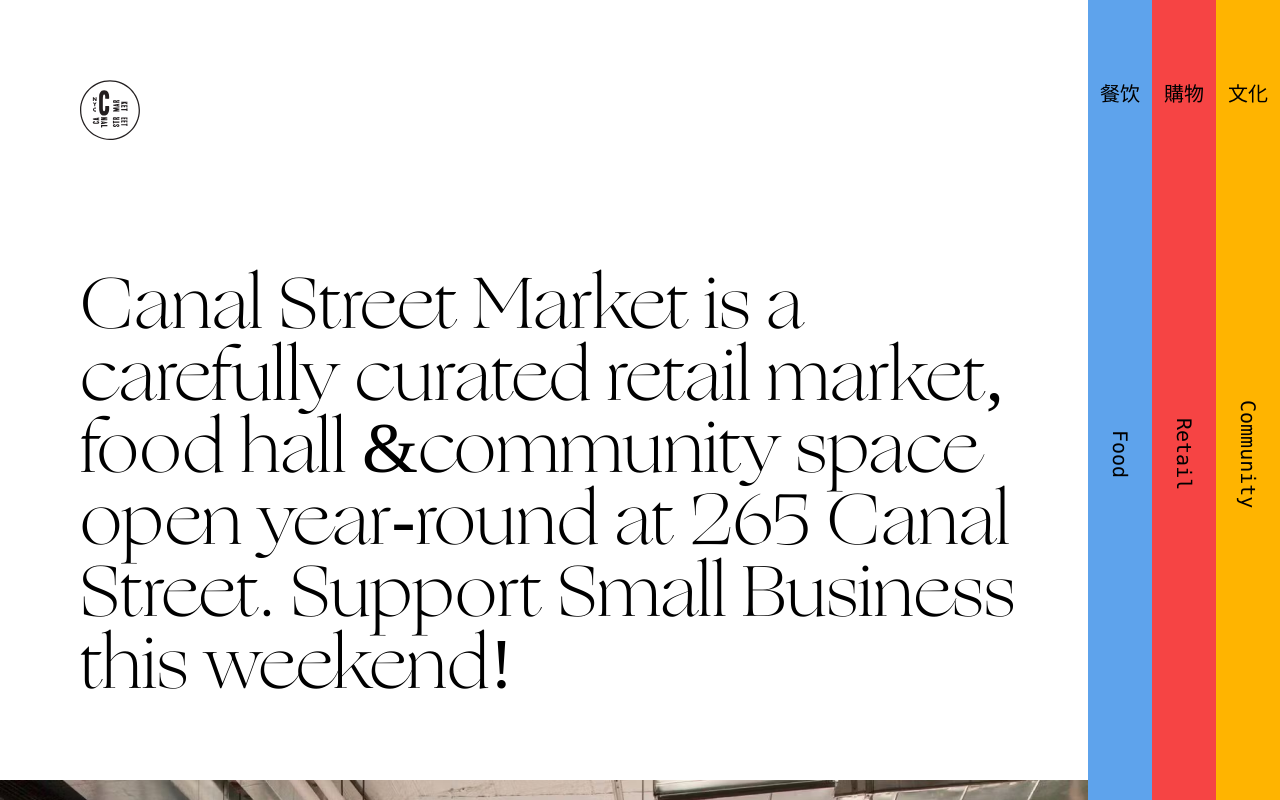
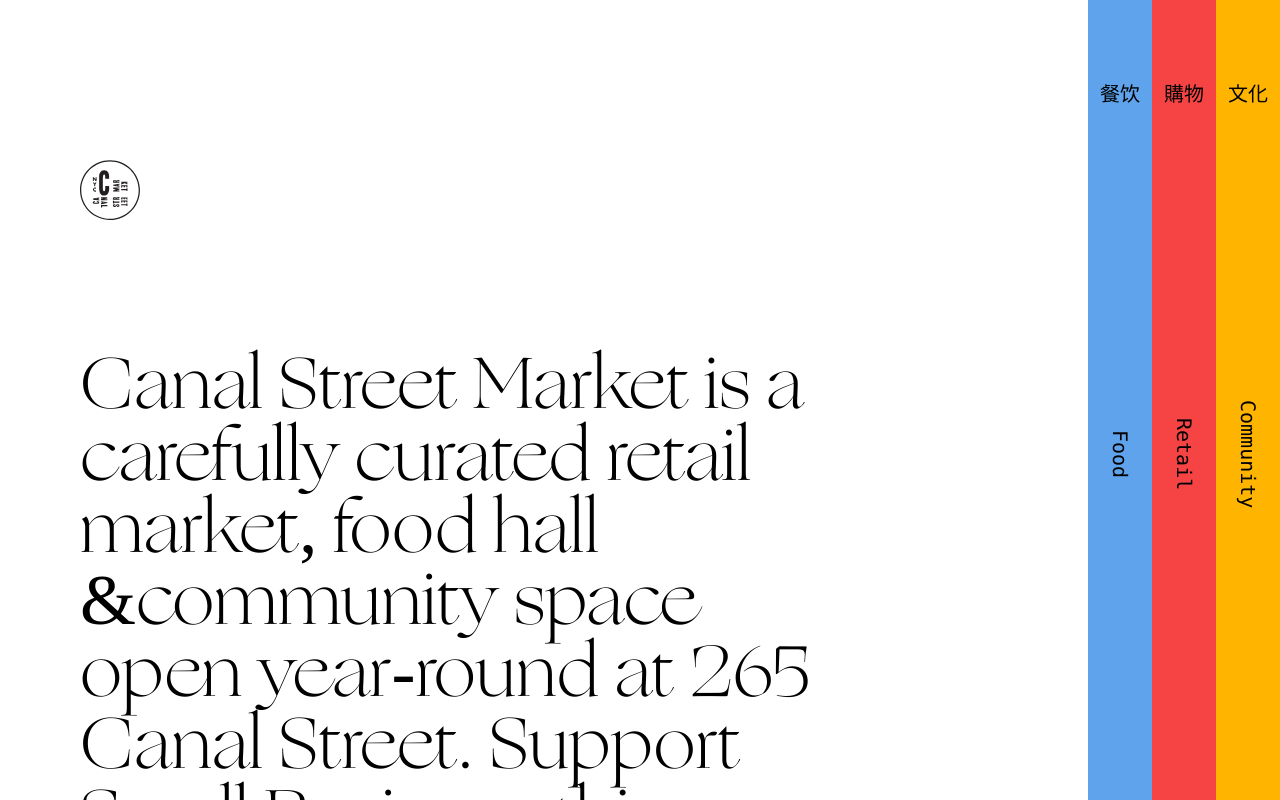
Before and after one commit to Renegildo/canal-street-market, a React (Vite) app: page / in a window 1280 px wide. Shown: the top 800 px of the page. Built offline with nearby package versions, Linux system fonts and the light colour scheme; the HTML template or start-up script is replaced by a standard one.

Commit message:
feat: add basic navigation

```diff
--- a/src/App.tsx
+++ b/src/App.tsx
@@ -1,11 +1,69 @@
-import VerticalNav from "./components/VerticalNav";
+import { useGSAP } from "@gsap/react";
+import gsap from "gsap";
+import { useState } from "react";
 import logo from "/src/assets/images/logo.svg";
 import heroImage from "/src/assets/images/home-hero.avif";
 
+type Page = "home" | "food" | "retail" | "community";
+
 const App = () => {
+  const [currentPage, setCurrentPage] = useState<Page>("home");
+
+  useGSAP(() => {
+    const timeline = gsap.timeline();
+
+    timeline.to(".vertical-item", {
+      y: 0,
+      stagger: -0.1,
+      duration: 1,
+      ease: "power2",
+    });
+
+    timeline.to(".home > .content", {
+      opacity: 1,
+      duration: 1,
+    });
+  }, []);
+
+  const updateCurrentPage = (newPage: Page) => {
+    if (newPage === currentPage) return;
+
+    const timeline = gsap.timeline();
+
+    timeline.to(`.${currentPage} > .content`, {
+      opacity: 0,
+      duration: 0.2,
+    });
+
+    timeline.to(`.${currentPage}`, {
+      width: 64,
+      duration: 0.5,
+      onComplete: () => setCurrentPage(newPage),
+    });
+
+    timeline.to(
+      `.${newPage}`,
+      {
+        width: "100%",
+        duration: 0.5,
+        onComplete: () => {
+          timeline.to(`.${newPage} > .content`, {
+            opacity: 1,
+          });
+        }
+      },
+      "-=0.49"
+    );
+  };
+
   return (
-    <div className="flex justify-between">
-      <div>
+    <nav className="fixed h-screen right-0 text-xl flex bg-black w-screen">
+      <div
+        className="font-mono min-w-16 bg-white h-full flex flex-col items-center pt-20 vertical-item -translate-y-[100%] home"
+        onClick={() => updateCurrentPage("home")}
+      >
+        {currentPage === "home" ? (
+          <div className="content opacity-0">
             <div className="m-20 mr-64">
               <a href="/">
                 <img src={logo} />
@@ -18,8 +76,99 @@
 
             <img src={heroImage} />
           </div>
-      <VerticalNav />
+        ) : (
+        <>
+          <p>餐饮</p>
+          <span className="[writing-mode:vertical-lr] my-auto">
+            Home
+          </span>
+        </>
+        )}
       </div>
+
+      <div
+        className="font-mono min-w-16 bg-cyan h-full flex flex-col items-center pt-20 vertical-item -translate-y-[100%] food"
+        onClick={() => updateCurrentPage("food")}
+      >
+        {currentPage === "food" ? (
+          <div className="content opacity-0">
+            <div className="m-20 mr-64">
+              <a href="/">
+                <img src={logo} />
+              </a>
+              <h1 className="text-7xl font-ogg mt-32 max-w-[1030px]">
+                Food content
+              </h1>
+            </div>
+
+            <img src={heroImage} />
+          </div>
+        ) : (
+        <>
+          <p>餐饮</p>
+          <span className="[writing-mode:vertical-lr] my-auto">
+            Food
+          </span>
+        </>
+        )}
+      </div>
+
+      <div
+        className="font-mono min-w-16 bg-red h-full flex flex-col items-center pt-20 vertical-item -translate-y-[100%] retail"
+        onClick={() => updateCurrentPage("retail")}
+      >
+        {currentPage === "retail" ? (
+          <div className="content opacity-0">
+            <div className="m-20 mr-64">
+              <a href="/">
+                <img src={logo} />
+              </a>
+              <h1 className="text-7xl font-ogg mt-32 max-w-[1030px]">
+                Canal Street Market is a carefully curated retail market, food hall {"&"}
+                community space open year-round at 265 Canal Street. Support Small Business this weekend!
+              </h1>
+            </div>
+
+            <img src={heroImage} />
+          </div>
+        ) : (
+          <>
+            <p>購物</p>
+            <span className="[writing-mode:vertical-lr] my-auto">
+              Retail
+            </span>
+          </>
+        )}
+      </div>
+
+      <div
+        className="font-mono min-w-16 bg-yellow h-full flex flex-col items-center pt-20 vertical-item -translate-y-[100%] community"
+        onClick={() => updateCurrentPage("community")}
+      >
+        {currentPage === "community" ? (
+          <div className="content opacity-0">
+            <div className="m-20 mr-64">
+              <a href="/">
+                <img src={logo} />
+              </a>
+              <h1 className="text-7xl font-ogg mt-32 max-w-[1030px]">
+                Canal Street Market is a carefully curated retail market, food hall {"&"}
+                community space open year-round at 265 Canal Street. Support Small Business this weekend!
+              </h1>
+            </div>
+
+            <img src={heroImage} />
+          </div>
+        ) : (
+          <>
+            <p>文化</p>
+            <span className="[writing-mode:vertical-lr] my-auto">
+              Community
+            </span>
+          </>
+        )}
+      </div>
+    </nav>
   );
 };
 
```
Lines whose indentation alone changed are shown as unchanged.
